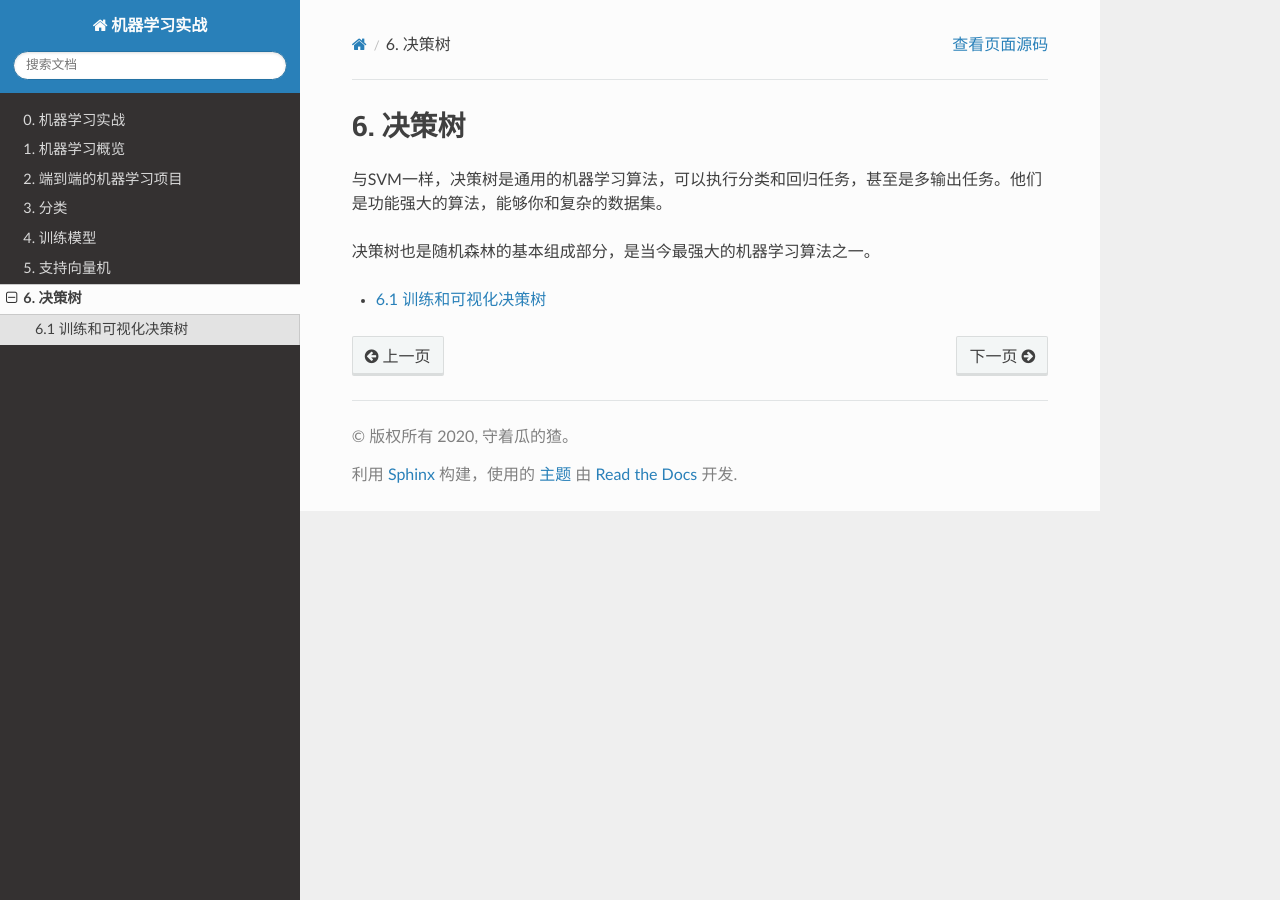
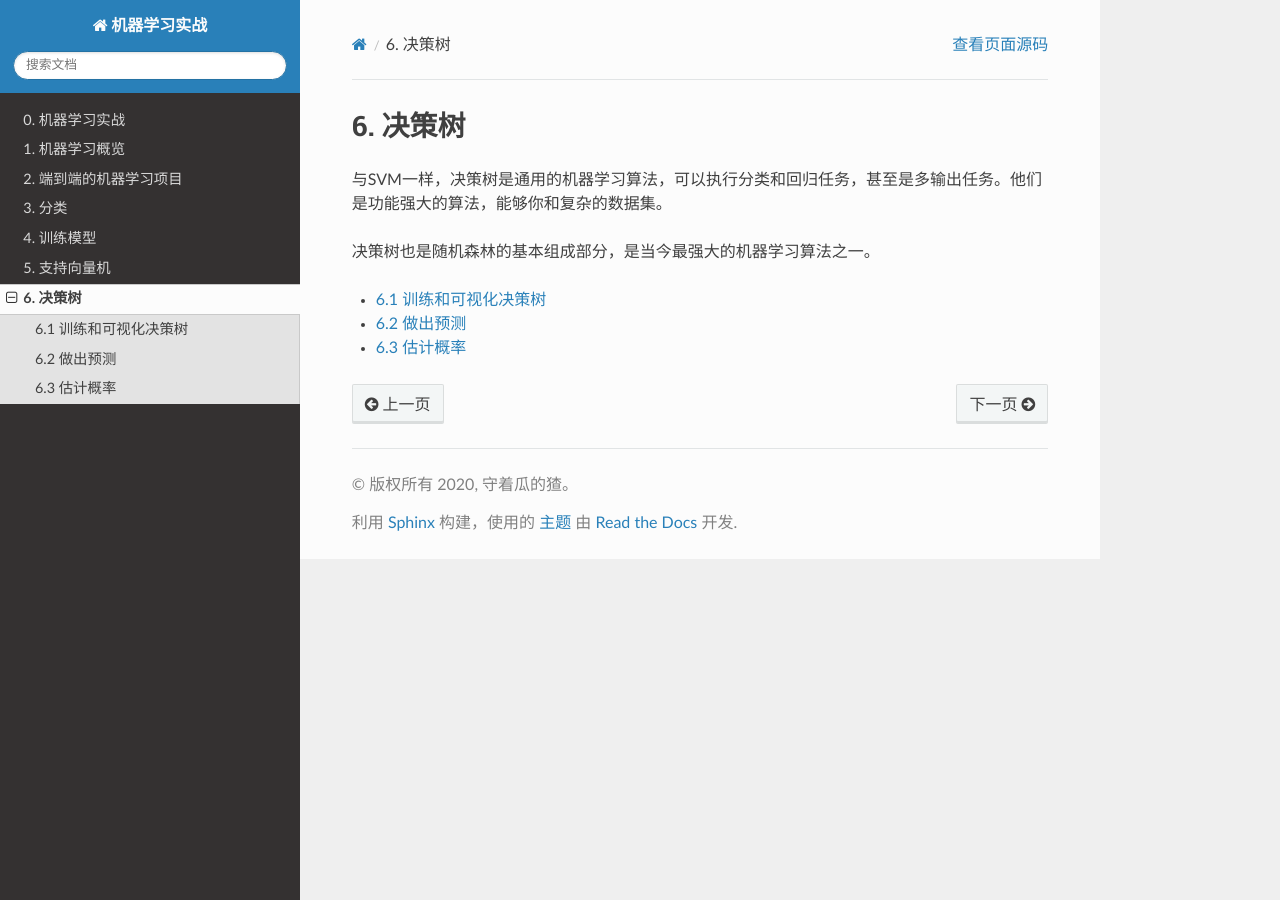
Before and after one commit to ShawnZhang31/ml-handson, a Sphinx documentation site: the page built from docs/source/chapter6/index.rst, in a window 1280 px wide. Built offline with Sphinx 7.4.7 and the Read the Docs theme 2.0.0, drawn with Linux system fonts in a browser that asks for light colours; formulas are drawn with MathJax 3; pages that are not in the unit, such as notebooks, are missing from menus.

Commit message:
add chapter 6-3

```diff
--- a/docs/source/chapter6/index.rst
+++ b/docs/source/chapter6/index.rst
@@ -9,3 +9,5 @@
    :maxdepth: 1
 
    6-1_decision_tree_train_visual.ipynb
+   6-2_make_prediction.ipynb
+   6-3_make_prob.ipynb
```
Also changed, not shown: docs/source/chapter6/6-3_make_prob.ipynb (added).
